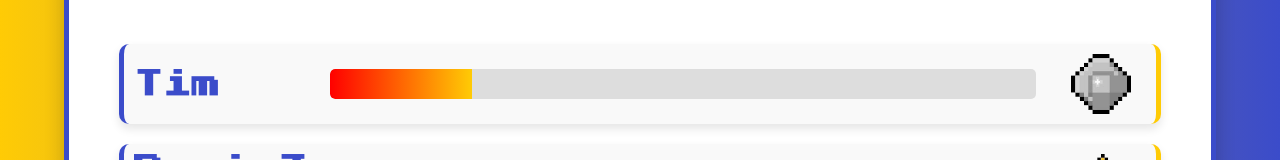
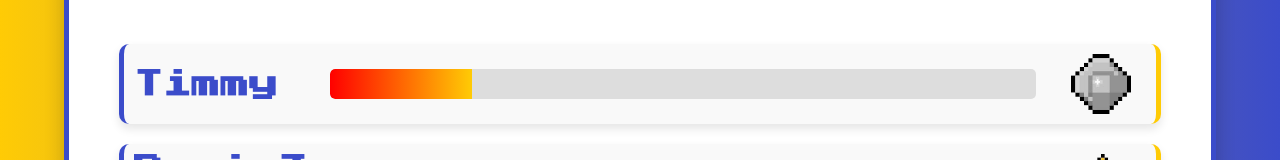
Before and after one commit to RichardTegtmeier/https-richardtegtmeier.github.io-RichardTegtmeier.github.io, a plain HTML site: page index.html in a window 1280 px wide. Shown: the part 163-323 px from the top of the page. Drawn offline with Linux system fonts and the light colour scheme.

Commit message:
index.html

```diff
--- a/index.html
+++ b/index.html
@@ -14,7 +14,7 @@
         </div>
         <div class="players">
             <div class="player" id="player3">
-                <div class="name">Tim</div>
+                <div class="name">Timmy</div>
                 <div class="score-bar"><div class="bar" style="width: 80%;"></div></div>
                 <div class="icon"><img src="images/1.png" alt="Progress Icon"></div>
             </div>
```
